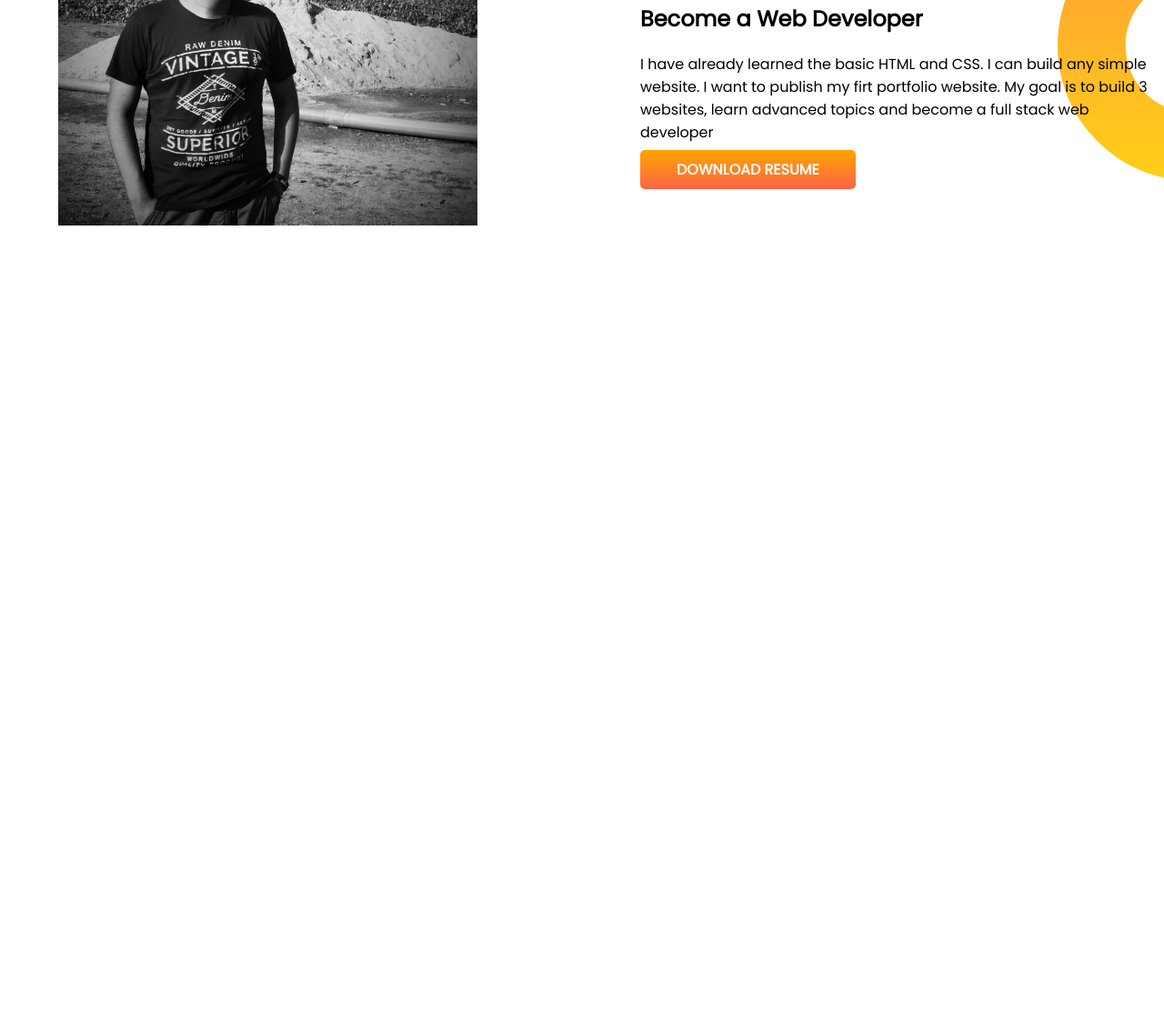
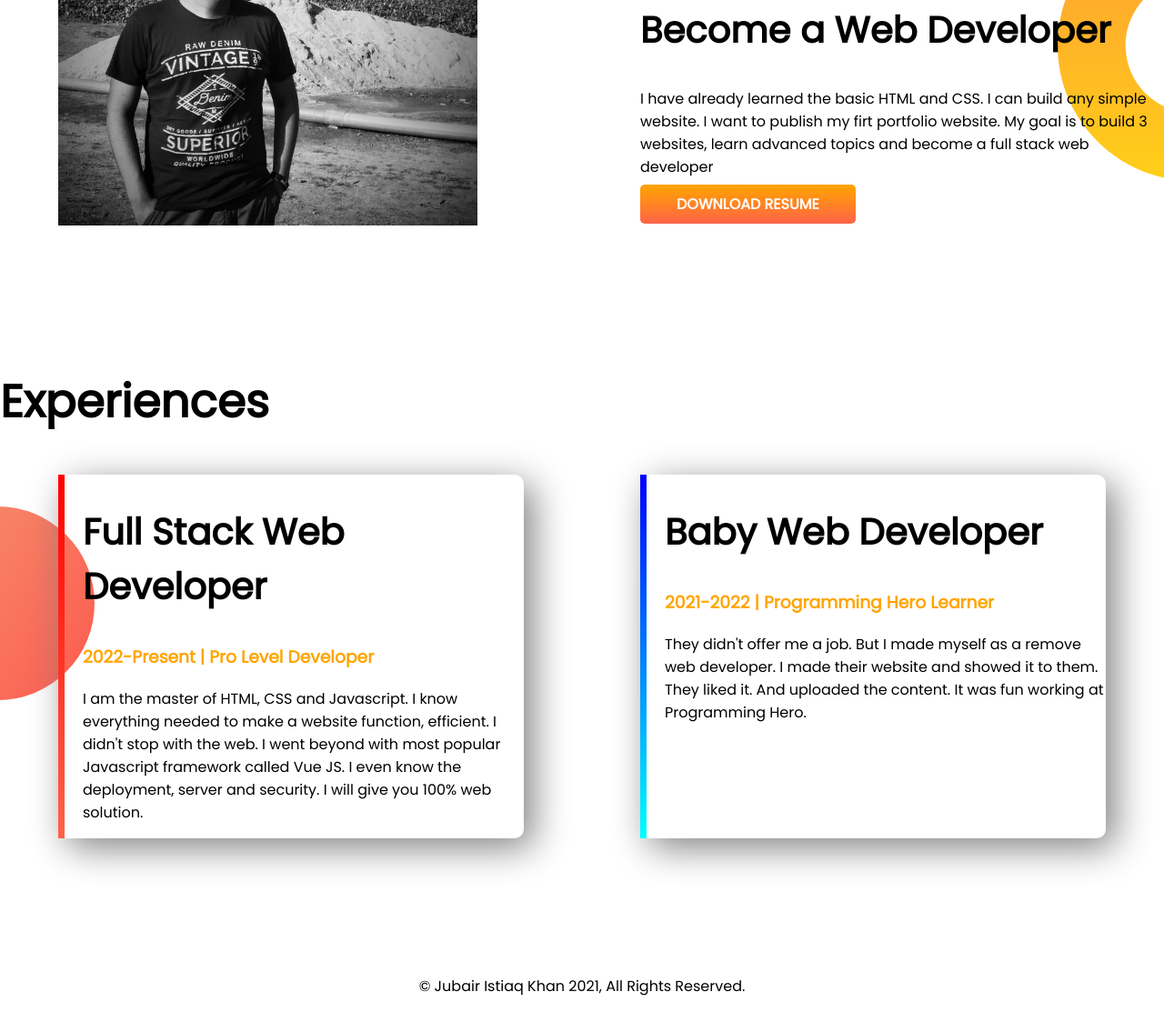
Before and after one commit to Jubairkhan24/developer-portfolio, a plain HTML site: page index.html in a window 1280 px wide. Shown: the part 868-1981 px from the top of the page at 91% size. Before the commit the page ends 1273 px from the top, so only its background shows below. Drawn offline with Linux system fonts and the light colour scheme.

Commit message:
footer and experience added

```diff
--- a/index.html
+++ b/index.html
@@ -11,7 +11,7 @@
     <link href="https://fonts.googleapis.com/css2?family=Poppins&display=swap" rel="stylesheet">
     <link rel="stylesheet" href="style.css">
 </head>
-<section class="top-banner">
+<section class="top-banner flexible-container">
     <div class="half-width">
         <h1>Welcome To</h1>
         <h1><span class="orange-color">Jubair Istiaq Khan</span> World!</h1>
@@ -28,7 +28,7 @@
         <img src="images/jubair-bg.png" alt="">
     </div>
 </section>
-<section class="dream-big">
+<section class="dream-big flexible-container">
     <div class="half-width">
         <img src="images/jubair2.jpg" alt="">
     </div>
@@ -41,6 +41,31 @@
         <a class="link-button" target="_blank" href="">DOWNLOAD RESUME</a>
     </div>
 </section>
+<section class="experience-area">
+    <h1>Experiences</h1>
+    <div class="flexible-container">
+        <div id="full-stack-experience" class="experience-item">
+            <h2>Full Stack Web Developer</h2>
+            <h3 class="orange-color">2022-Present | Pro Level Developer</h3>
+            <p>I am the master of HTML, CSS and Javascript. I know everything needed to make a website function,
+                efficient.
+                I didn't stop with the web. I went beyond with most popular Javascript framework called Vue JS. I even
+                know
+                the deployment, server and security. I will give you 100% web solution.</p>
+        </div>
+        <div id="web-dev-experience" class="experience-item">
+            <h2>Baby Web Developer</h2>
+            <h3 class="orange-color">2021-2022 | Programming Hero Learner</h3>
+            <p>They didn't offer me a job. But I made myself as a remove web developer. I made their website and
+                showed
+                it to them. They liked it. And uploaded the content. It was fun working at Programming Hero.</p>
+
+        </div>
+    </div>
+</section>
+<footer>
+    <p>© Jubair Istiaq Khan 2021, All Rights Reserved.</p>
+</footer>
 
 <body>
 
--- a/style.css
+++ b/style.css
@@ -5,10 +5,13 @@ body {
 h1 {
     font-size: 50px;
 }
+h2 {
+    font-size: 40px;
+}
 .orange-color {
     color: orange;
 }
-section {
+.flexible-container {
     display: flex;
     margin-bottom: 150px;
 }
@@ -38,3 +41,29 @@ section {
     background-repeat: no-repeat;
     background-position: right;
 }
+.experience-area {
+    background-image: url(images/exp-bg.png);
+    background-repeat: no-repeat;
+    background-position: left;
+}
+.experience-item {
+    width: 40%;
+    margin-left: 5%;
+    margin-right: 5%;
+    box-shadow: 10px 10px 40px gray;
+    padding-left: 20px;
+    border-radius: 10px;
+}
+#web-dev-experience{
+    border-left: 7px solid;
+    border-image: linear-gradient(blue, cyan);
+    border-image-slice: 1;
+}
+#full-stack-experience {
+    border-left: 7px solid;
+    border-image: linear-gradient(red, tomato);
+    border-image-slice: 1;
+}
+footer p {
+    text-align: center;
+}
```
Also changed, not shown: images/jhankar.png (deleted), images/jhankar2.png (deleted).
